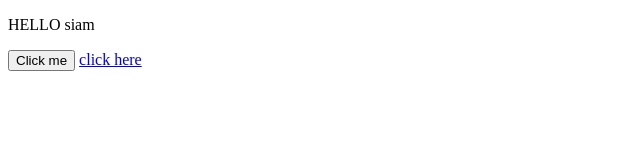
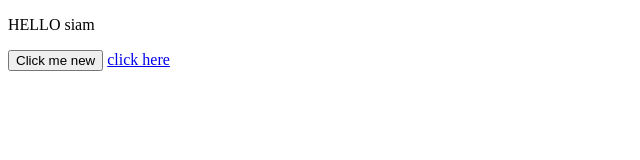
Before and after one commit to Abu-Siam/deploy-analytics, a plain HTML site: page index.html in a window 1280 px wide. Shown: the whole page, without its empty margins (0-640 px from the left). Drawn offline with Linux system fonts and the light colour scheme.

Commit message:
custom event

```diff
--- a/index.html
+++ b/index.html
@@ -65,7 +65,7 @@
 <!--                  height="0" width="0" style="display:none;visibility:hidden"></iframe></noscript>-->
 <!--&lt;!&ndash; End Google Tag Manager (noscript) &ndash;&gt;-->
     <p id ="demo">HELLO siam</p>
-<button id ="butt" onclick="myFunction()">Click me</button>
+<button id ="butt" onclick="myFunction()">Click me new</button>
 <a class="my-link" href="https://www.google.com" title="link">click here</a>
 <script>
     function myFunction() {
```
